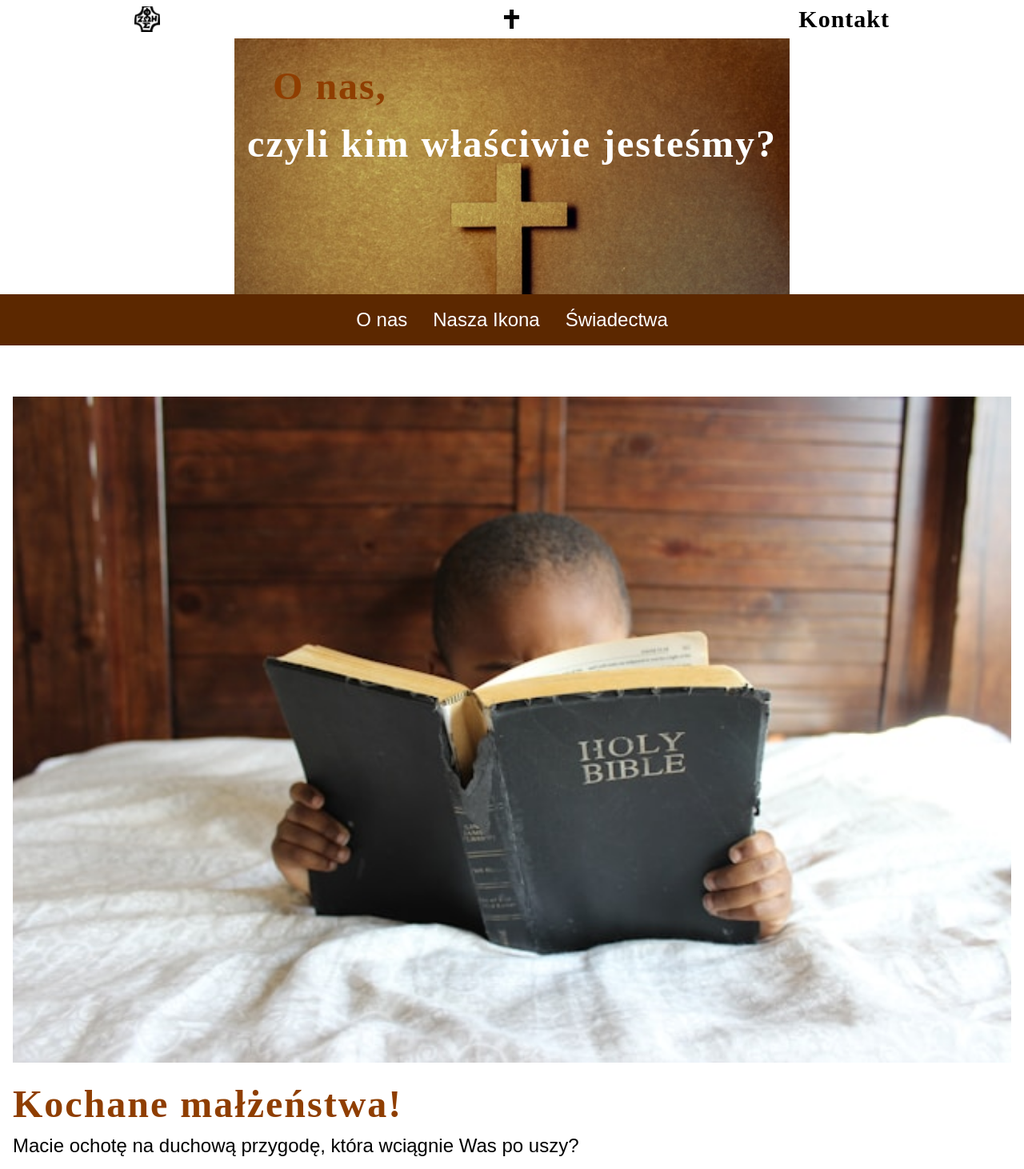
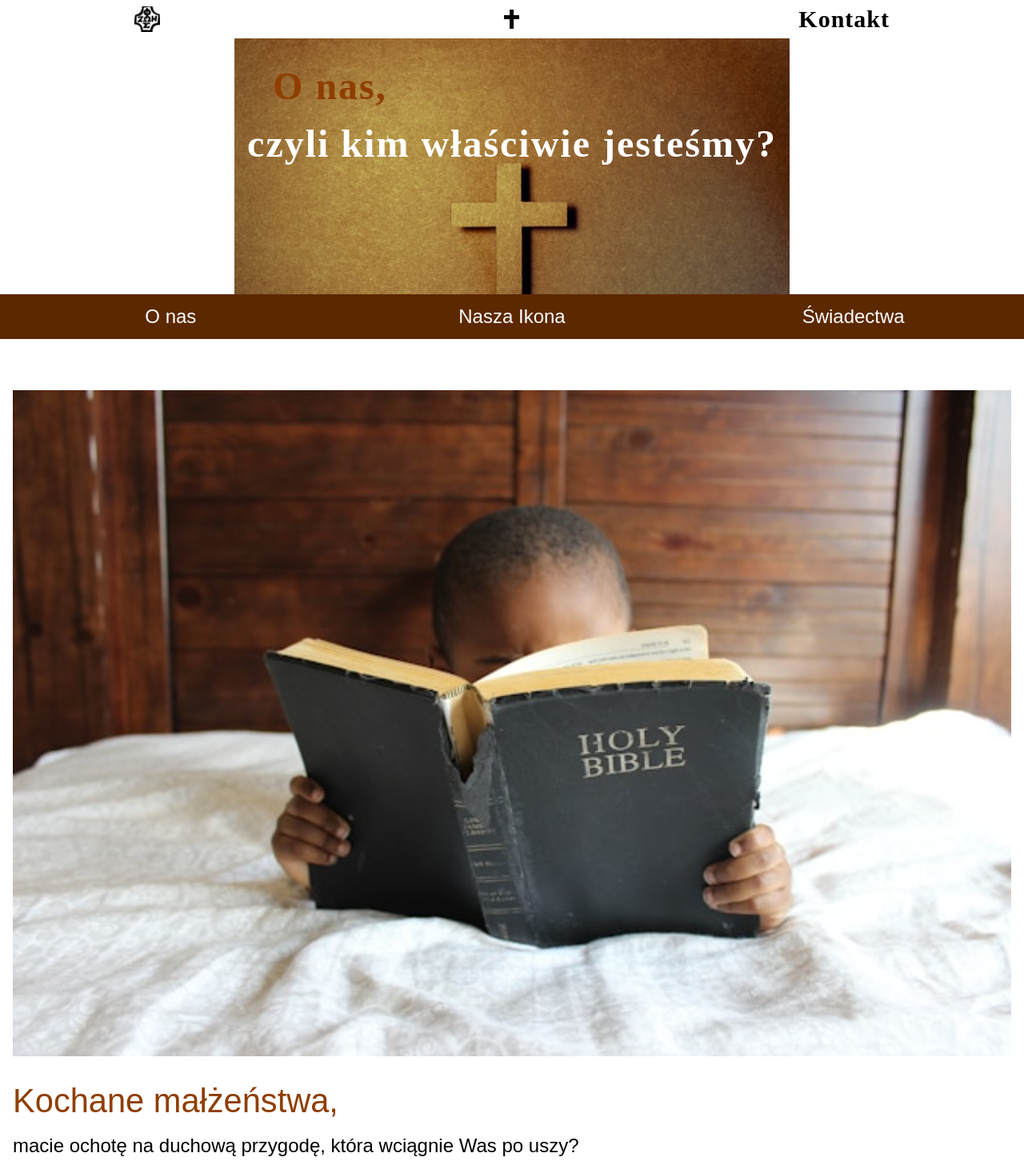
Before and after one commit to DariuszLegizynski/domowy-kosciol-next, a Next.js app: page /about in a window 1280 px wide. Shown: the top 1462 px of the page at 80% size. Built offline with nearby package versions, Linux system fonts and the light colour scheme.

Commit message:
change style in about page

```diff
--- a/src/components/about/AboutPage.tsx
+++ b/src/components/about/AboutPage.tsx
@@ -6,8 +6,8 @@ const AboutPage = () => {
 			<section>
 				<Image className="pb-8" src="/images/about/picture-1.jpg" alt="Happy family" height={400} width={600} />
 				<div className="grid gap-y-2">
-					<h2 className="text-primary text-[3rem] leading-10 pb-2">Kochane małżeństwa!</h2>
-					<p>Macie ochotę na duchową przygodę, która wciągnie Was po uszy?</p>
+					<div className="text-primary text-[2.6rem] leading-[3rem] pb-2">Kochane małżeństwa,</div>
+					<p>macie ochotę na duchową przygodę, która wciągnie Was po uszy?</p>
 					<p>Będzie radośnie, będzie z przytupem i na pewno zabawnie!</p>
 					<p>U nas nie zabraknie rozmów i mega okazji do rozwiązywania własnych problemów z pomocą Bożej łaski płynącej z Sakramentu Małżeństwa.</p>
 				</div>
--- a/src/pages/about.tsx
+++ b/src/pages/about.tsx
@@ -21,7 +21,7 @@ const About = () => {
 					<h1 className="text-start text-primary pt-2 pl-8">O nas,</h1>
 					<h1 className="text-center text-white pb-2">czyli kim właściwie jesteśmy?</h1>
 				</section>
-				<nav className="flex gap-x-8 py-4 justify-center text-white bg-tertiary w-full">
+				<nav className="grid grid-cols-3 py-3 text-white bg-tertiary w-full">
 					<BaseButton onClick={handleClick} type="link" step={0} text="O nas" />
 					<BaseButton onClick={handleClick} type="link" step={1} text="Nasza Ikona" />
 					<BaseButton onClick={handleClick} type="link" step={2} text="Świadectwa" />
```
